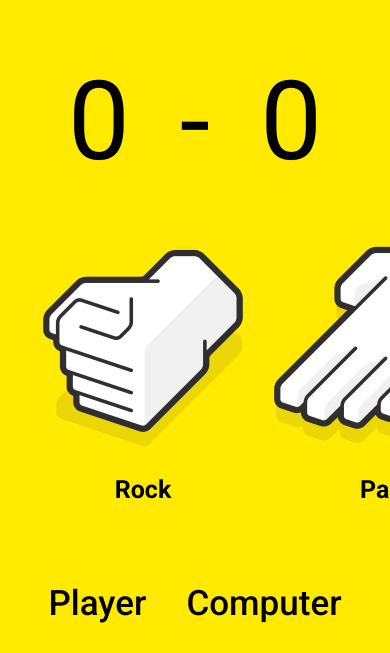
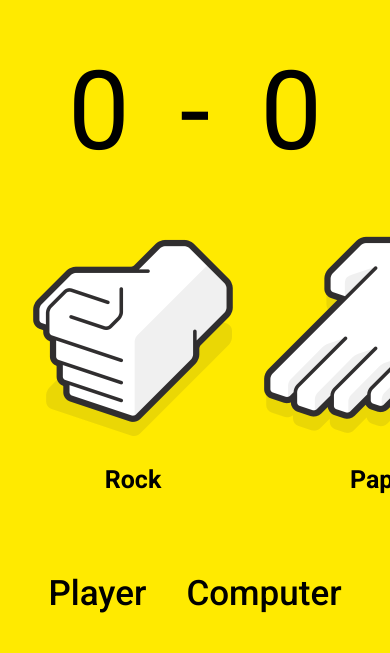
Before and after one commit to kamigawahorizon/rockPaperScissor, a plain HTML site: page index.html in a window 390 px wide. Shown: the part 299-952 px from the top of the page. Drawn offline with Linux system fonts and the light colour scheme.

Commit message:
testing for mobile

```diff
--- a/style.css
+++ b/style.css
@@ -1,4 +1,7 @@
 @import url('https://fonts.googleapis.com/css2?family=Roboto:wght@400;500;700&display=swap');
+
+
+
 
 
 body {
@@ -17,9 +20,8 @@ body {
 
 
 .container {
-  max-width: 1200px;
-  margin: 0 auto;
-  padding: 10px;
+  max-width: 100%;
+  padding: 0px;
 }
 
 
@@ -45,7 +47,6 @@ body {
 
 
 .card-image:hover {
-
   top: -20px;
 }
 
@@ -78,6 +79,8 @@ body {
   margin-top: 50px;
   display: flex;
   justify-content: center;
+
+
 }
 
 .dashboard-side {
```
